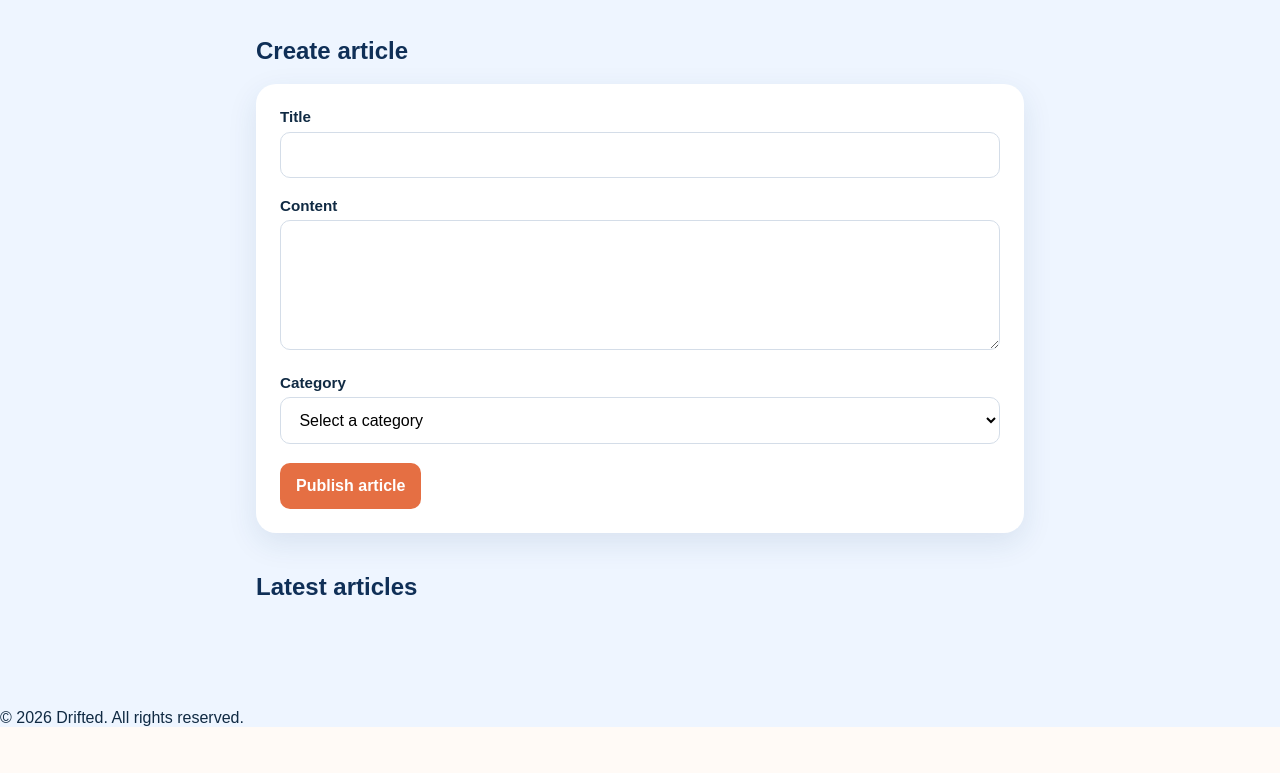
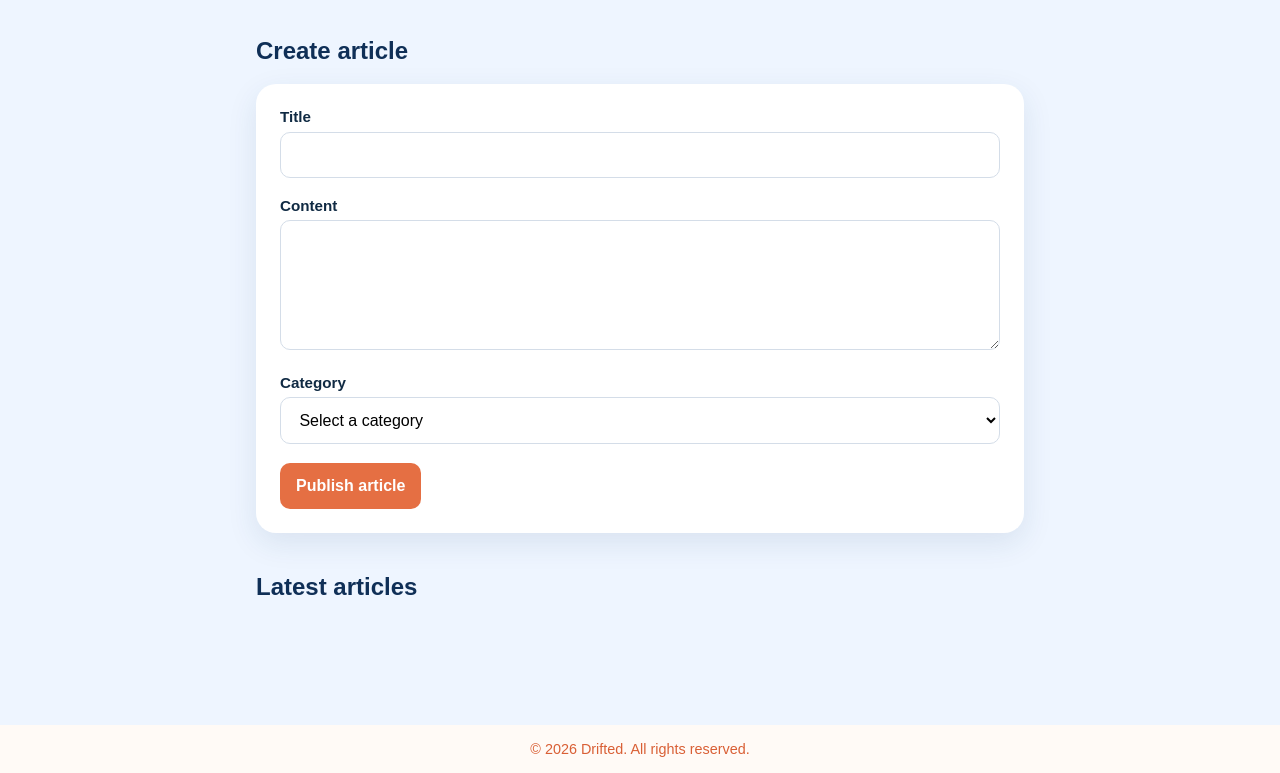
Before and after one commit to RVHUSA/development-platforms-CA, a plain HTML site: page index.html in a window 1280 px wide. Shown: the part 181-954 px from the top of the page. Before the commit the page ends 924 px from the top, so only its background shows below. Drawn offline with Linux system fonts and the light colour scheme; a script that the page names is missing.

Commit message:
Add styling to mini footer

```diff
--- a/css/styles.css
+++ b/css/styles.css
@@ -155,6 +155,10 @@ button:active {
   font-size: 1.2rem;
 }
 
+.article-content {
+  line-height: 1.5;
+}
+
 .article-category {
   display: inline-block;
   margin-bottom: 0;
@@ -251,6 +255,22 @@ nav a:hover {
   background: none;
 }
 
+/* Footer */
+
+.footer {
+  width: 100%;
+  padding: 1rem;
+  margin-top: 2rem;
+  text-align: center;
+  background-color: #fffaf6;
+  color: #d95f35;
+  font-size: 0.9rem;
+}
+
+.footer p {
+  margin: 0;
+}
+
 /* Responsive */
 
 @media (max-width: 600px) {
```
